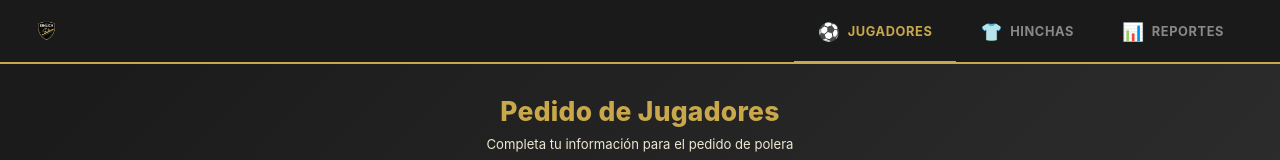
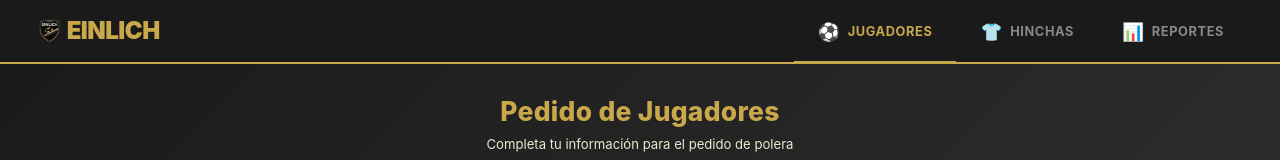
Before and after one commit to xcharag/einlich, a React (Vite) app in the folder frontend/: page /jugadores in a window 1280 px wide. Shown: the top 160 px of the page. Built offline with nearby package versions, Linux system fonts and the light colour scheme; no server answers; the HTML template or start-up script is replaced by a standard one.

Commit message:
Navbar: show logo+Einlich text, bigger logo; add favicon from public/

```diff
--- a/frontend/index.html
+++ b/frontend/index.html
@@ -5,6 +5,7 @@
     <meta name="viewport" content="width=device-width, initial-scale=1.0, viewport-fit=cover" />
     <meta name="theme-color" content="#1A1A1A" />
     <meta name="description" content="Einlich — Pedido de Poleras" />
+    <link rel="icon" type="image/png" href="/LogoSinFondo.png" />
     <title>Einlich · Poleras</title>
   </head>
   <body>
--- a/frontend/src/components/Navbar.jsx
+++ b/frontend/src/components/Navbar.jsx
@@ -13,6 +13,7 @@ export default function Navbar() {
     <nav className="navbar">
       <div className="navbar-brand">
         <img src={logoUrl} alt="Einlich" className="brand-logo-img" />
+        <span className="brand-logo">Einlich</span>
       </div>
 
       {TABS.map((tab) => (
--- a/frontend/src/index.css
+++ b/frontend/src/index.css
@@ -202,7 +202,7 @@ input, select { font-family: inherit; }
 }
 .navbar-brand { display: none; }
 .brand-logo-img {
-  height: 38px;
+  height: 46px;
   width: auto;
   object-fit: contain;
   display: block;
@@ -586,7 +586,7 @@ input[type="number"] { -moz-appearance: textfield; }
     color: var(--gold);
     text-transform: uppercase;
   }
-  .brand-logo-img { height: 44px; }
+  .brand-logo-img { height: 52px; }
   .navbar-item {
     flex: none;
     flex-direction: row;
```
Also changed, not shown: frontend/public/LogoSinFondo.png (added).
